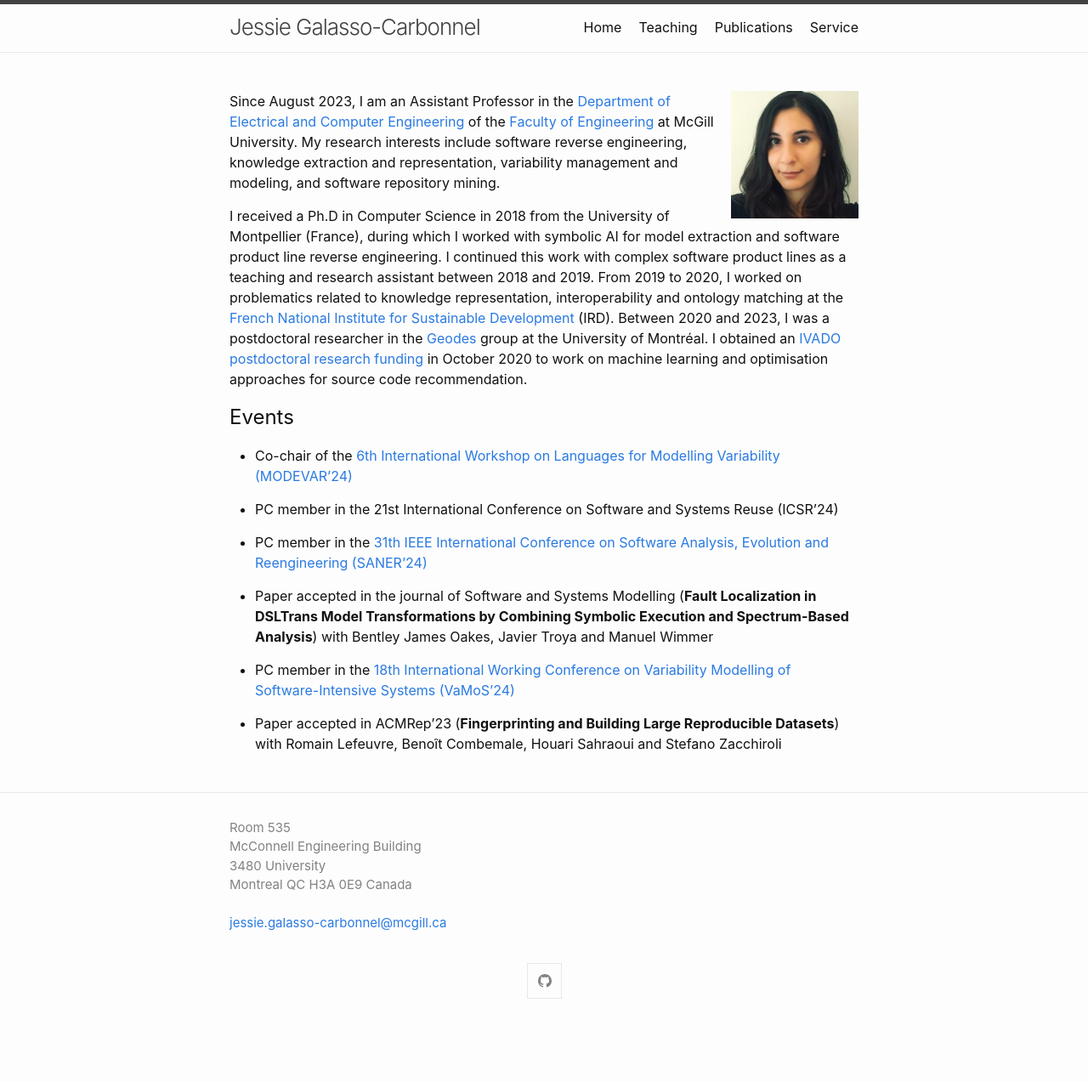
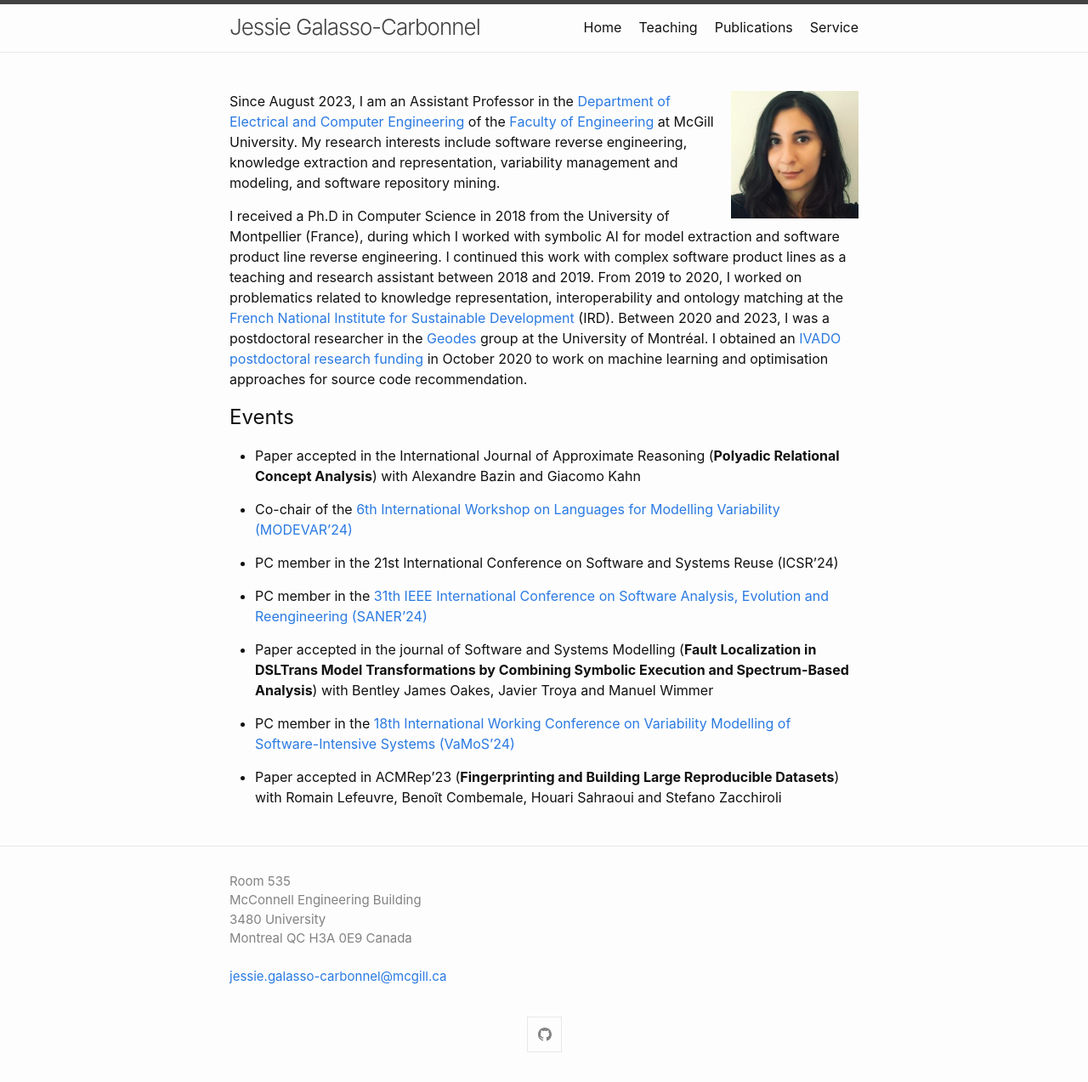
Before and after one commit to jgalasso/jgalasso.github.io, a Jekyll site: the page built from index.markdown, in a window 1280 px wide. Shown: the whole page at 85% size. Built offline with Jekyll 4.4.1, drawn with Linux system fonts in a browser that asks for light colours; before the commit the page ends 1210 px from its top, so only the background shows below that.

Commit message:
Update index.markdown Polyadic RCA

```diff
--- a/index.markdown
+++ b/index.markdown
@@ -16,6 +16,8 @@ Between 2020 and 2023, I was a postdoctoral researcher in the [Geodes](http://ge
 
 ## Events
 
+* Paper accepted in the International Journal of Approximate Reasoning (__Polyadic Relational Concept Analysis__) with Alexandre Bazin and Giacomo Kahn
+
 * Co-chair of the [6th International Workshop on Languages for Modelling Variability (MODEVAR'24)](https://modevar.github.io)
 
 * PC member in the 21st International Conference on Software and Systems Reuse (ICSR'24)
```
